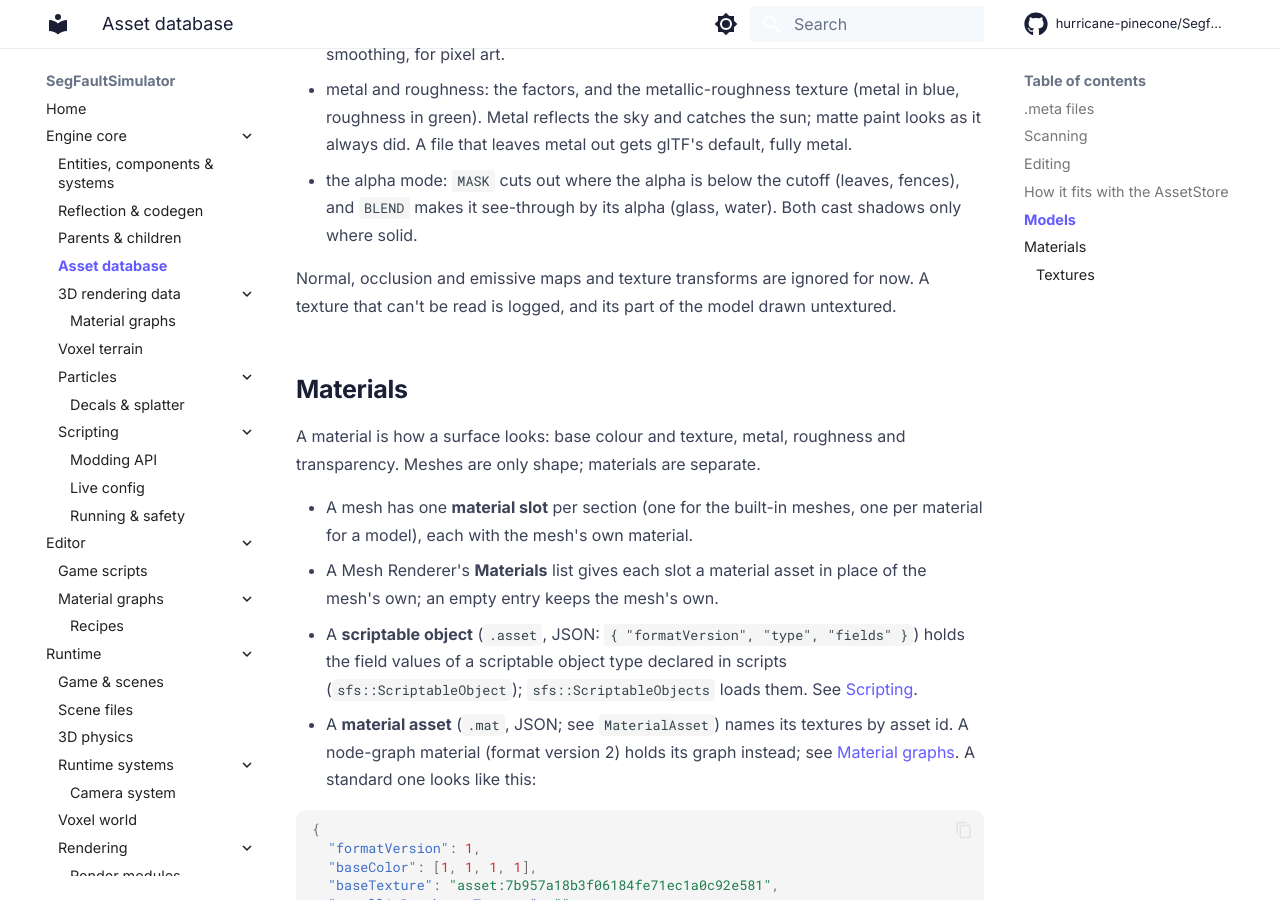
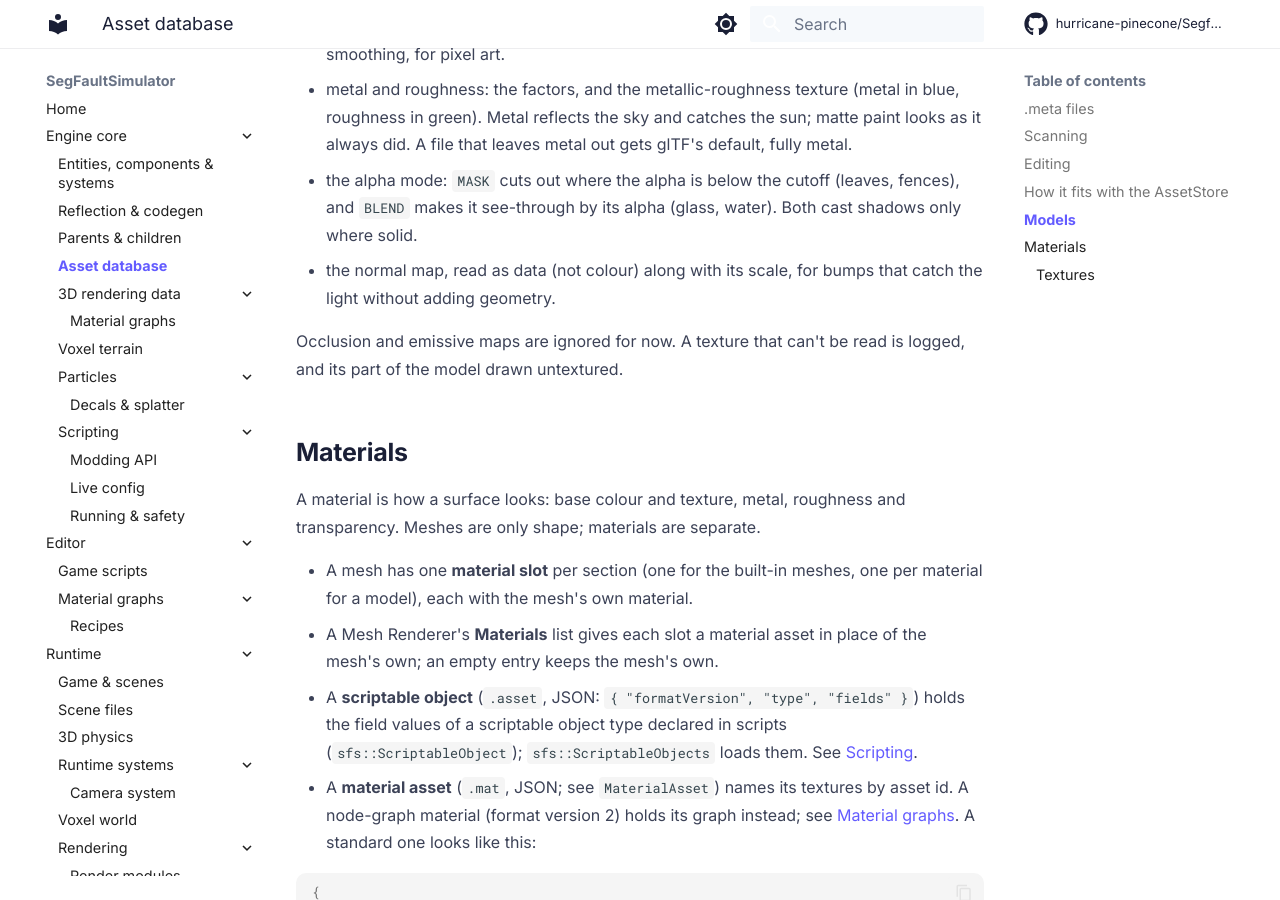
Before and after one commit to hurricane-pinecone/Segfault-Simulator, an MkDocs documentation site: the page built from docs/core/assets/index.md, in a window 1280 px wide and 900 px high, scrolled down 3722 px. Built offline with MkDocs 1.6.1 and Material for MkDocs 9.7.7, drawn with Linux system fonts in a browser that asks for light colours; comment, search, counter and statistics services are not loaded.

Commit message:
docs: note that glTF normal maps now import

```diff
--- a/docs/core/assets/index.md
+++ b/docs/core/assets/index.md
@@ -128,10 +128,11 @@ material as its own; an object can swap any of them (see
 - the alpha mode: `MASK` cuts out where the alpha is below the cutoff (leaves,
   fences), and `BLEND` makes it see-through by its alpha (glass, water). Both
   cast shadows only where solid.
+- the normal map, read as data (not colour) along with its scale, for bumps
+  that catch the light without adding geometry.
 
-Normal, occlusion and emissive maps and texture transforms are ignored for now.
-A texture that can't be read is logged, and its part of the model drawn
-untextured.
+Occlusion and emissive maps are ignored for now. A texture that can't be read
+is logged, and its part of the model drawn untextured.
 
 ## Materials
 
```
